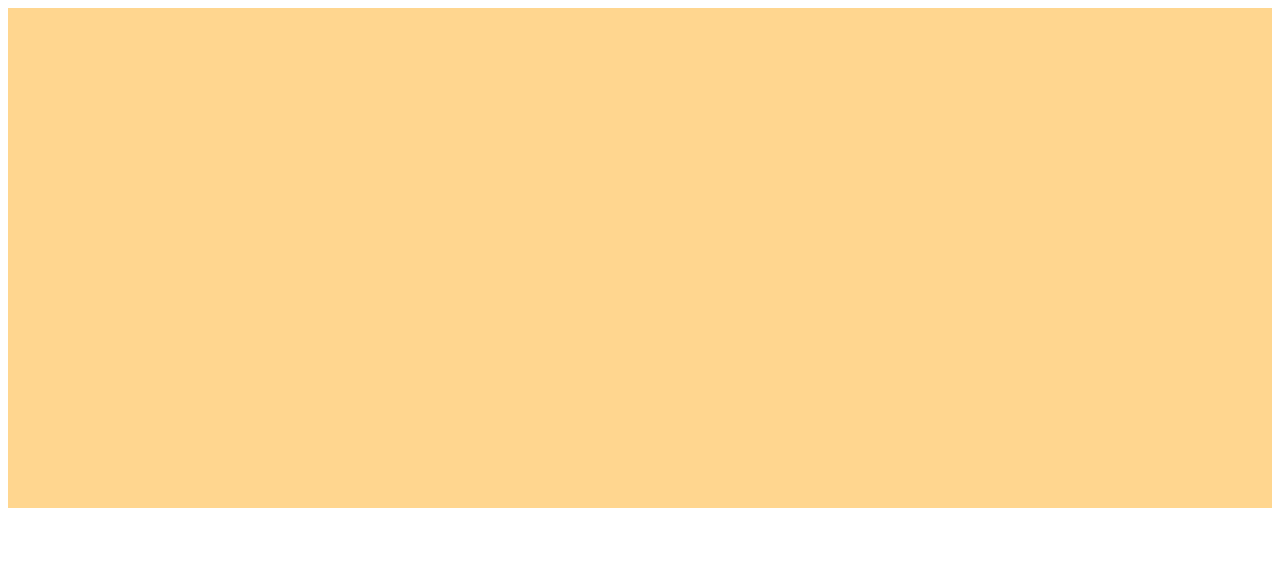
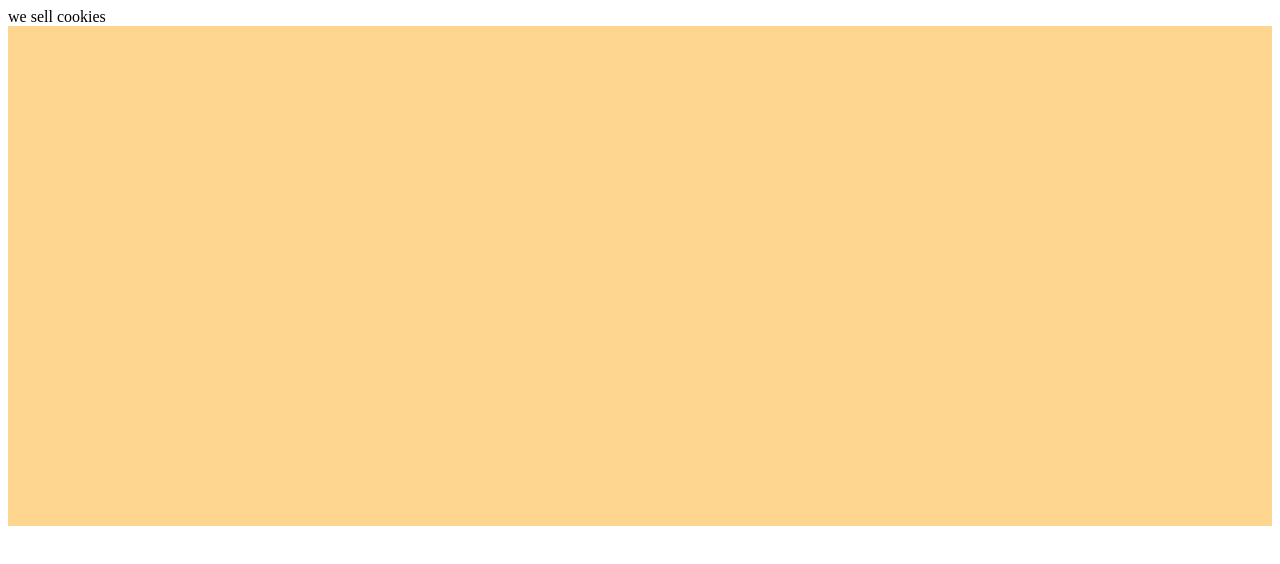
Before and after one commit to hweeqi/hweeqi.github.io, a plain HTML site: page index.html in a window 1280 px wide. Drawn offline with Linux system fonts and the light colour scheme.

Commit message:
Update index.html

```diff
--- a/index.html
+++ b/index.html
@@ -9,6 +9,9 @@
   </style>
   <title> cool beans </title>
   <body>
+<article>
+we sell cookies
+    </article>
       <div class= "square">
           </div>
   </body>
```
